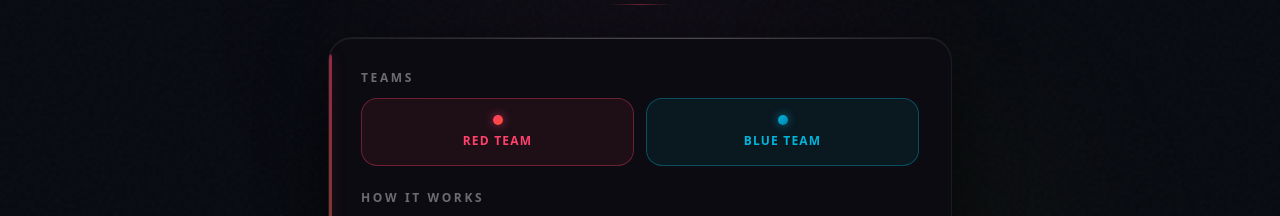
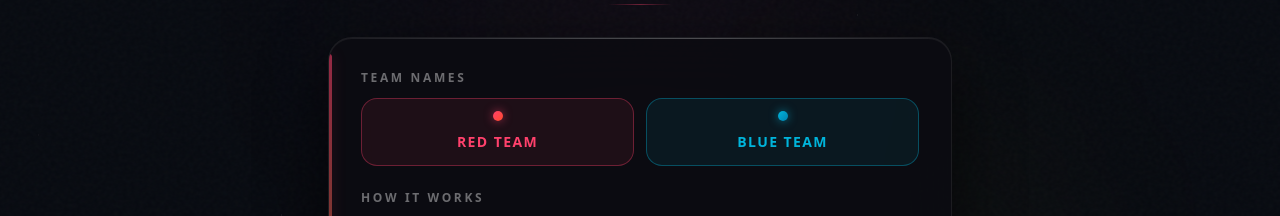
Before and after one commit to JeromeGeek/the-arena, a Next.js app: page /pictionary in a window 1280 px wide. Shown: the part 225-441 px from the top of the page. Built offline with nearby package versions, Linux system fonts and the light colour scheme.

Commit message:
fix: editable team names in Headrush + Pictionary setup; Pictionary scoreboard shows real team names; team rotation already correct

```diff
--- a/src/app/headrush/page.tsx
+++ b/src/app/headrush/page.tsx
@@ -1,13 +1,14 @@
 "use client";
 
 import { useState } from "react";
-import { motion, AnimatePresence } from "framer-motion";
+import { AnimatePresence } from "framer-motion";
 import { useRouter } from "next/navigation";
 import { generateSeed, seedToSlug } from "@/lib/gamecodes";
 import { snapCategories, IMAGES_PER_ROUND } from "@/lib/snapquiz";
 import GameSetupShell, {
   SetupLabel,
   SetupAddRow,
+  SetupPlayerRow,
   SetupOptionPill,
   SetupStartButton,
 } from "@/components/GameSetupShell";
@@ -29,13 +30,6 @@ const categoryOptions = snapCategories.map((c) => ({
   label: c.label,
   emoji: c.emoji,
 }));
-
-const TEAM_COLORS = [
-  { bg: "rgba(255,65,108,0.12)", border: "rgba(255,65,108,0.4)", text: "#FF416C" },
-  { bg: "rgba(0,180,219,0.12)",  border: "rgba(0,180,219,0.4)",  text: "#00B4DB" },
-  { bg: "rgba(168,85,247,0.12)", border: "rgba(168,85,247,0.4)", text: "#A855F7" },
-  { bg: "rgba(34,197,94,0.12)",  border: "rgba(34,197,94,0.4)",  text: "#22C55E" },
-];
 
 export default function SnapQuizSetupPage() {
   const router = useRouter();
@@ -82,32 +76,22 @@ export default function SnapQuizSetupPage() {
         <SetupLabel>Teams ({teams.length}/4)</SetupLabel>
         <div className="space-y-2">
           <AnimatePresence>
-            {teams.map((name, i) => {
-              const col = TEAM_COLORS[i % TEAM_COLORS.length];
-              return (
-                <motion.div
-                  key={i}
-                  layout
-                  initial={{ opacity: 0, x: -16 }}
-                  animate={{ opacity: 1, x: 0 }}
-                  exit={{ opacity: 0, x: 16 }}
-                  transition={{ delay: i * 0.03 }}
-                  className="flex items-center justify-between rounded-xl border px-3 py-2.5"
-                  style={{ borderColor: col.border, background: col.bg }}
-                >
-                  <span className="text-sm font-bold" style={{ color: col.text }}>{name}</span>
-                  {teams.length > 2 && (
-                    <motion.button
-                      onClick={() => handleRemoveTeam(i)}
-                      whileTap={{ scale: 0.85 }}
-                      className="text-[10px] text-white/20 transition-colors hover:text-white/50"
-                    >
-                      ✕
-                    </motion.button>
-                  )}
-                </motion.div>
-              );
-            })}
+            {teams.map((name, i) => (
+              <SetupPlayerRow
+                key={i}
+                emoji={["🔴","🔵","🟣","🟢"][i % 4]}
+                index={i}
+                value={name}
+                onChange={(v) => {
+                  const updated = [...teams];
+                  updated[i] = v;
+                  setTeams(updated);
+                }}
+                onRemove={() => handleRemoveTeam(i)}
+                canRemove={teams.length > 2}
+                placeholder={`Team ${i + 1}…`}
+              />
+            ))}
           </AnimatePresence>
         </div>
         {teams.length < 4 && (
--- a/src/app/ia/[code]/page.tsx
+++ b/src/app/ia/[code]/page.tsx
@@ -333,7 +333,7 @@ export default function InkArenaTVPage() {
             <div className="shrink-0 flex items-center justify-between border-b border-white/8 px-4 py-2 sm:px-8">
               <div className="flex items-center gap-2">
                 <div className="h-2 w-2 rounded-full" style={{ background: teamGradient("red"), boxShadow: "0 0 8px rgba(255,65,108,0.6)" }} />
-                <span className="text-xs uppercase tracking-widest text-white/40">Red</span>
+                <span className="text-xs uppercase tracking-widest text-white/40">{teamName("red")}</span>
                 <motion.span key={scores.red} initial={{ scale: 1.3, color: "#FFFFFF" }} animate={{ scale: 1, color: "#FF416C" }}
                   transition={{ type: "spring", stiffness: 400, damping: 18 }}
                   className="text-2xl font-black sm:text-3xl"
@@ -355,7 +355,7 @@ export default function InkArenaTVPage() {
                   style={{ fontFamily: "var(--font-syne),var(--font-display)" }}>
                   {scores.blue}
                 </motion.span>
-                <span className="text-xs uppercase tracking-widest text-white/40">Blue</span>
+                <span className="text-xs uppercase tracking-widest text-white/40">{teamName("blue")}</span>
                 <div className="h-2 w-2 rounded-full" style={{ background: teamGradient("blue"), boxShadow: "0 0 8px rgba(0,180,219,0.6)" }} />
               </div>
             </div>
@@ -449,12 +449,12 @@ export default function InkArenaTVPage() {
             </motion.div>
             <div className="flex items-center gap-8">
               <div className="text-center">
-                <p className="text-xs uppercase tracking-widest text-white/30">Red</p>
+                <p className="text-xs uppercase tracking-widest text-white/30">{teamName("red")}</p>
                 <p className="text-3xl font-black" style={{ color: "#FF416C" }}>{scores.red}</p>
               </div>
               <div className="h-8 w-px bg-white/10" />
               <div className="text-center">
-                <p className="text-xs uppercase tracking-widest text-white/30">Blue</p>
+                <p className="text-xs uppercase tracking-widest text-white/30">{teamName("blue")}</p>
                 <p className="text-3xl font-black" style={{ color: "#00B4DB" }}>{scores.blue}</p>
               </div>
             </div>
--- a/src/app/pictionary/page.tsx
+++ b/src/app/pictionary/page.tsx
@@ -1,19 +1,22 @@
 "use client";
 
+import { useState } from "react";
 import { useRouter } from "next/navigation";
 import { generateRoomCode } from "@/lib/inkarena";
 import GameSetupShell, { SetupStartButton, SetupLabel } from "@/components/GameSetupShell";
 
 export default function PictionaryPage() {
   const router = useRouter();
+  const [redName, setRedName] = useState("Red Team");
+  const [blueName, setBlueName] = useState("Blue Team");
 
   function handleLaunch() {
     const code = generateRoomCode();
     sessionStorage.setItem(
       `ink-arena:${code}`,
       JSON.stringify({
-        redName: "Red Team",
-        blueName: "Blue Team",
+        redName: redName.trim() || "Red Team",
+        blueName: blueName.trim() || "Blue Team",
         scores: { red: 0, blue: 0 },
         round: 0,
         history: [],
@@ -35,43 +38,39 @@ export default function PictionaryPage() {
     >
       {/* Teams */}
       <div className="mb-6">
-        <SetupLabel>Teams</SetupLabel>
+        <SetupLabel>Team Names</SetupLabel>
         <div className="grid grid-cols-2 gap-3">
+          {/* Red team */}
           <div
-            className="rounded-2xl border px-4 py-4 text-center"
-            style={{
-              borderColor: "rgba(255,65,108,0.35)",
-              background: "rgba(255,65,108,0.08)",
-            }}
+            className="rounded-2xl border px-4 py-3"
+            style={{ borderColor: "rgba(255,65,108,0.35)", background: "rgba(255,65,108,0.08)" }}
           >
-            <div
-              className="mx-auto mb-2 h-2.5 w-2.5 rounded-full"
-              style={{
-                background: "linear-gradient(135deg,#FF416C,#FF4B2B)",
-                boxShadow: "0 0 10px rgba(255,65,108,0.6)",
-              }}
+            <div className="mx-auto mb-2 h-2.5 w-2.5 rounded-full"
+              style={{ background: "linear-gradient(135deg,#FF416C,#FF4B2B)", boxShadow: "0 0 10px rgba(255,65,108,0.6)" }} />
+            <input
+              value={redName}
+              onChange={(e) => setRedName(e.target.value)}
+              onFocus={(e) => { e.target.select(); setTimeout(() => e.target.scrollIntoView({ behavior: "smooth", block: "center" }), 350); }}
+              className="w-full bg-transparent text-center text-sm font-black uppercase tracking-widest outline-none placeholder:text-white/20"
+              style={{ color: "#FF416C" }}
+              placeholder="Red Team"
             />
-            <p className="text-xs font-black uppercase tracking-widest" style={{ color: "#FF416C" }}>
-              Red Team
-            </p>
           </div>
+          {/* Blue team */}
           <div
-            className="rounded-2xl border px-4 py-4 text-center"
-            style={{
-              borderColor: "rgba(0,180,219,0.35)",
-              background: "rgba(0,180,219,0.08)",
-            }}
+            className="rounded-2xl border px-4 py-3"
+            style={{ borderColor: "rgba(0,180,219,0.35)", background: "rgba(0,180,219,0.08)" }}
           >
-            <div
-              className="mx-auto mb-2 h-2.5 w-2.5 rounded-full"
-              style={{
-                background: "linear-gradient(135deg,#00B4DB,#0083B0)",
-                boxShadow: "0 0 10px rgba(0,180,219,0.6)",
-              }}
+            <div className="mx-auto mb-2 h-2.5 w-2.5 rounded-full"
+              style={{ background: "linear-gradient(135deg,#00B4DB,#0083B0)", boxShadow: "0 0 10px rgba(0,180,219,0.6)" }} />
+            <input
+              value={blueName}
+              onChange={(e) => setBlueName(e.target.value)}
+              onFocus={(e) => { e.target.select(); setTimeout(() => e.target.scrollIntoView({ behavior: "smooth", block: "center" }), 350); }}
+              className="w-full bg-transparent text-center text-sm font-black uppercase tracking-widest outline-none placeholder:text-white/20"
+              style={{ color: "#00B4DB" }}
+              placeholder="Blue Team"
             />
-            <p className="text-xs font-black uppercase tracking-widest" style={{ color: "#00B4DB" }}>
-              Blue Team
-            </p>
           </div>
         </div>
       </div>
@@ -84,25 +83,11 @@ export default function PictionaryPage() {
           style={{ borderColor: "rgba(255,255,255,0.06)", background: "rgba(255,255,255,0.02)" }}
         >
           <ul className="space-y-2.5 text-xs leading-relaxed text-white/50">
-            <li>
-              <span className="mr-2">🖥️</span>
-              <strong className="text-white/70">TV / big screen</strong> — open this game URL here
-            </li>
-            <li>
-              <span className="mr-2">✏️</span>
-              <strong className="text-white/70">Drawer</strong> — scan the QR code, draw on their phone
-            </li>
-            <li>
-              <span className="mr-2">🎯</span>
-              <strong className="text-white/70">Guessers</strong> — scan the other QR, type guesses
-            </li>
-            <li>
-              <span className="mr-2">⚡</span>
-              <strong className="text-white/70">Steal</strong> — opposing team can steal points mid-round
-            </li>
-            <li>
-              <span className="mr-2">🏆</span>First to <strong className="text-white/70">1000 pts</strong> wins
-            </li>
+            <li><span className="mr-2">🖥️</span><strong className="text-white/70">TV / big screen</strong> — open this game URL here</li>
+            <li><span className="mr-2">✏️</span><strong className="text-white/70">Drawer</strong> — scan the QR code, draw on their phone</li>
+            <li><span className="mr-2">🎯</span><strong className="text-white/70">Guessers</strong> — scan the other QR, type guesses</li>
+            <li><span className="mr-2">⚡</span><strong className="text-white/70">Steal</strong> — opposing team can steal points mid-round</li>
+            <li><span className="mr-2">🏆</span>First to <strong className="text-white/70">1000 pts</strong> wins</li>
           </ul>
         </div>
       </div>
```
